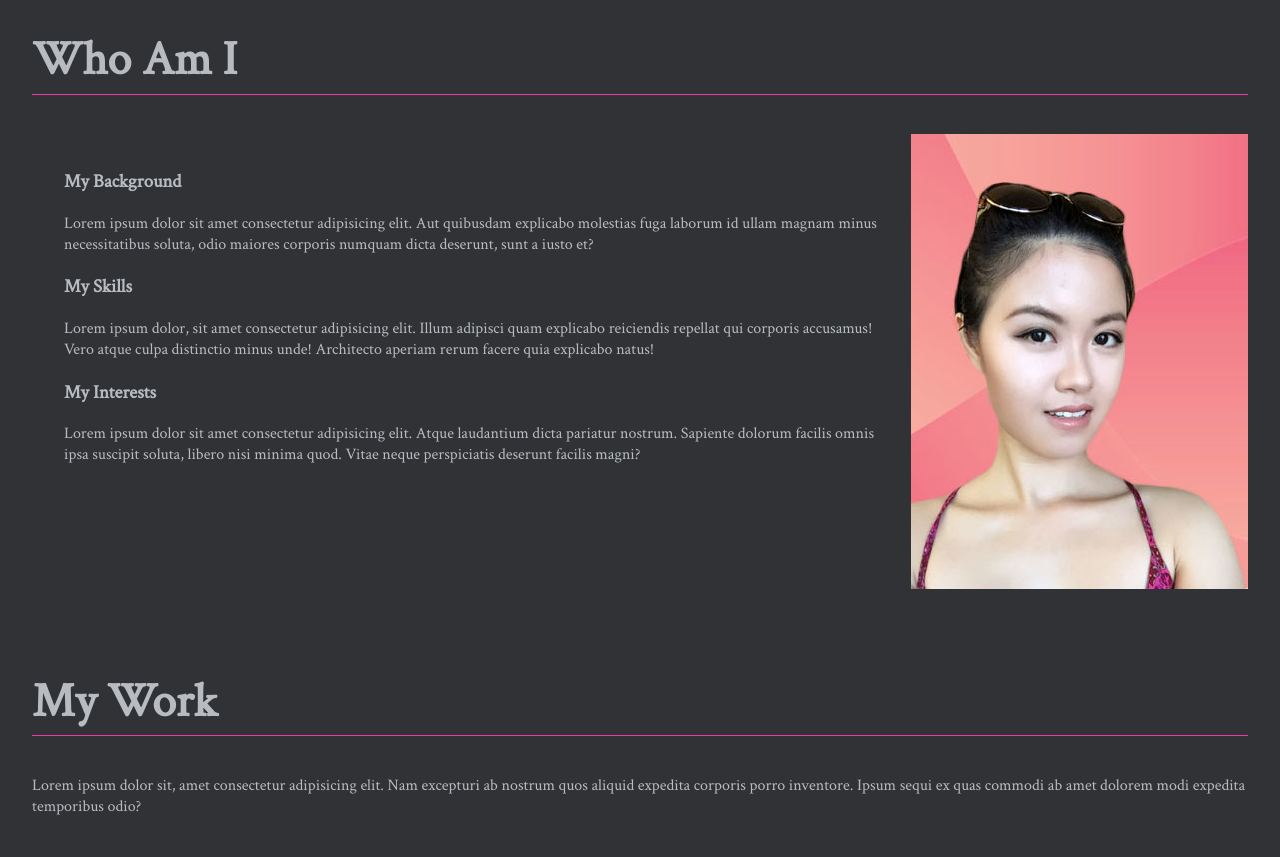
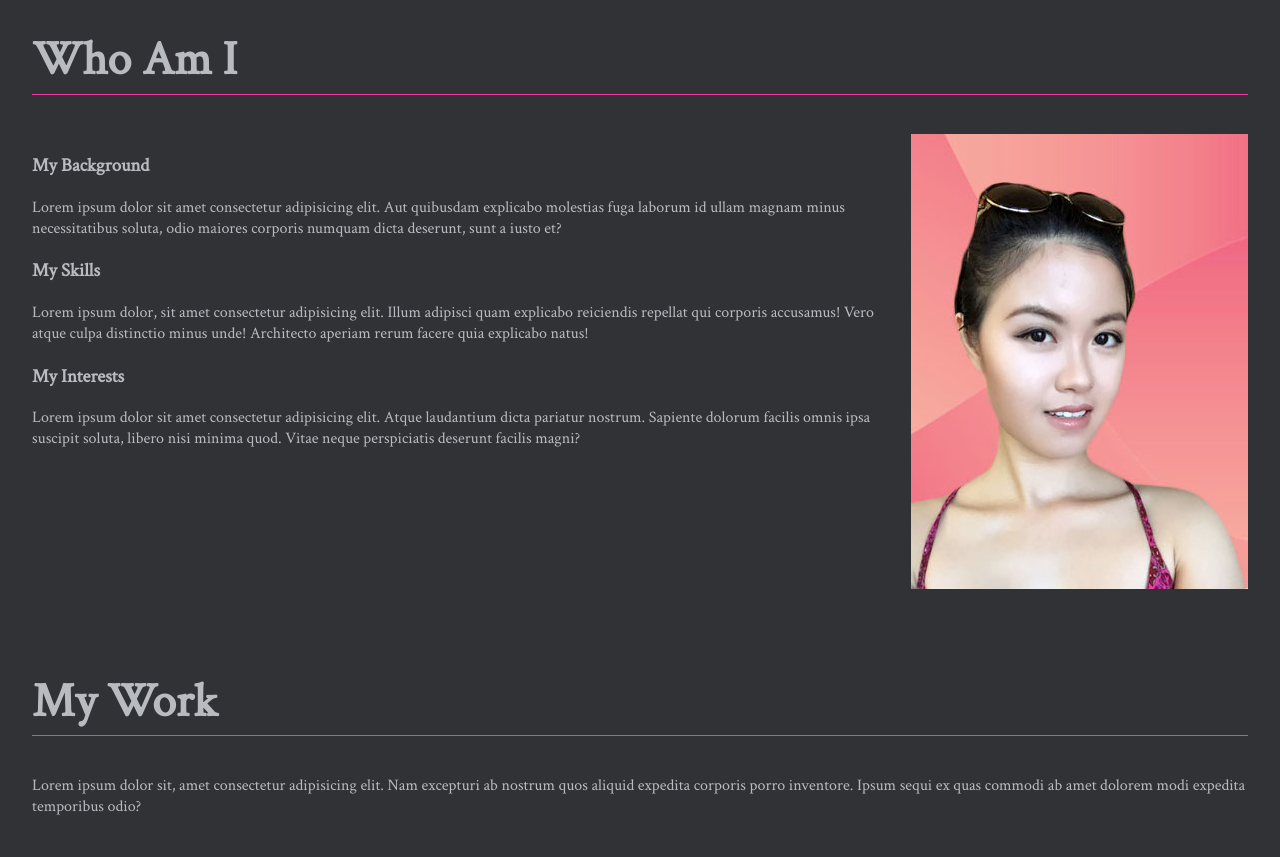
Before and after one commit to Hezzipham/bunpeti, a plain HTML site: page index.html in a window 1280 px wide. Shown: the part 940-1797 px from the top of the page. Drawn offline with Linux system fonts and the light colour scheme.

Commit message:
change min-width

```diff
--- a/app/scss/_globals.scss
+++ b/app/scss/_globals.scss
@@ -90,6 +90,5 @@ padding:1rem 2rem;
 }
 .hezziintro{
     flex:1;
-    max-width: 80%;
-    margin:1rem 2rem;
+    min-width: 50%;
 };
```
Also changed, not shown: css/style.css, 1 other file.
